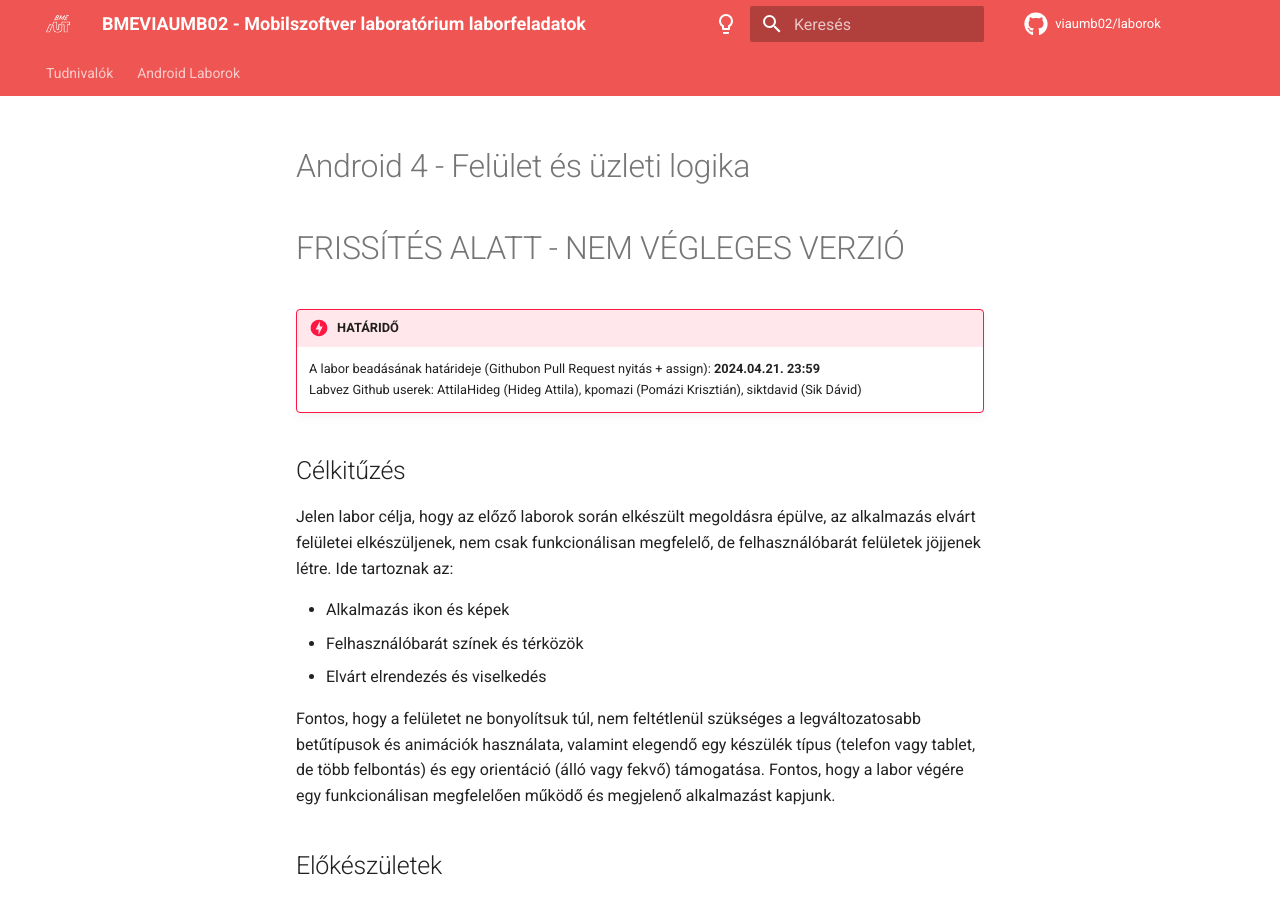
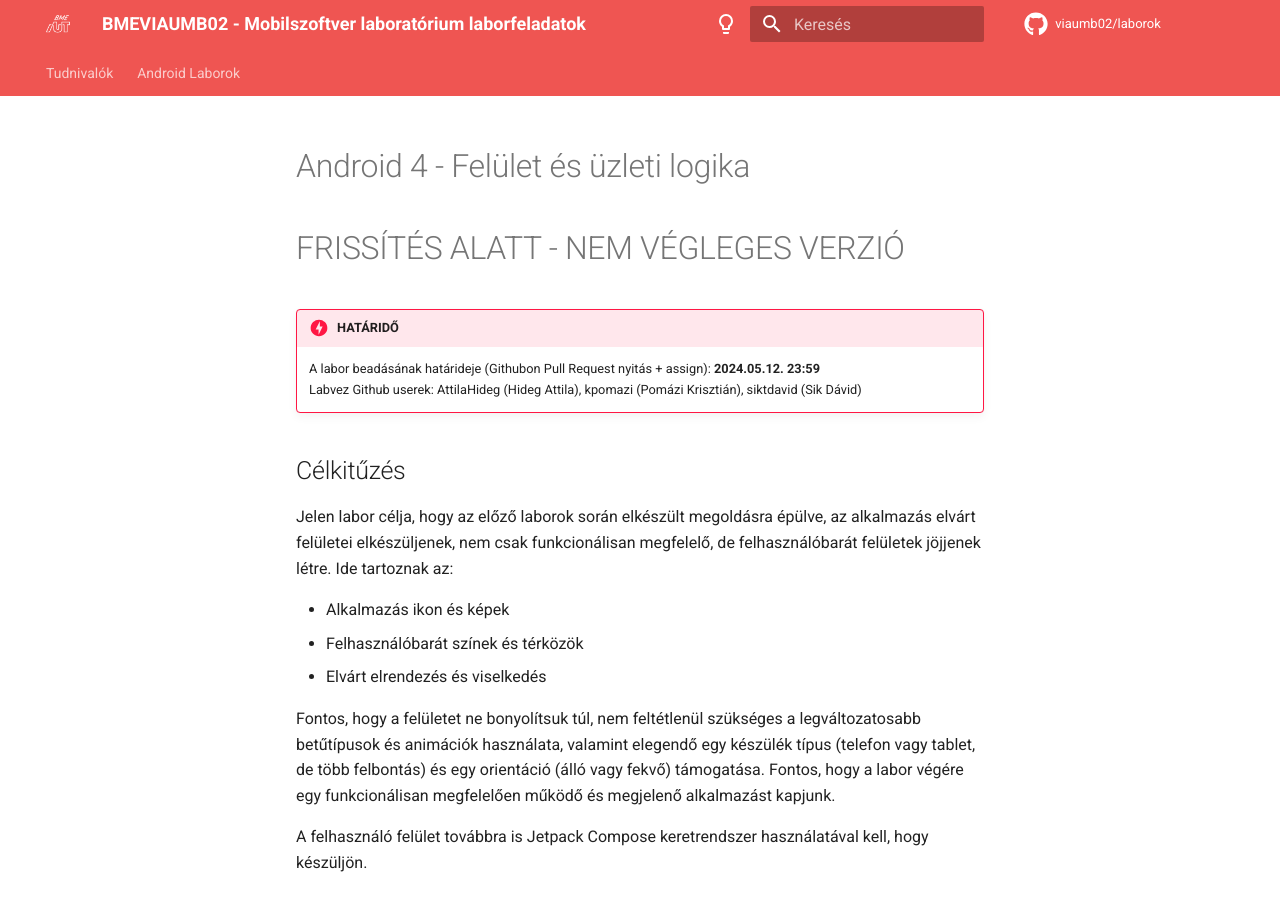
Before and after one commit to VIAUMB02/laborok, an MkDocs documentation site: the page built from docs/android/A04/index.md, in a window 1280 px wide and 900 px high. Built offline with MkDocs 1.6.1 and Material for MkDocs 9.7.7, drawn with Linux system fonts in a browser that asks for light colours; comment, search, counter and statistics services are not loaded.

Commit message:
Lab04 update

```diff
--- a/docs/android/A04/index.md
+++ b/docs/android/A04/index.md
@@ -3,7 +3,7 @@
 # FRISSÍTÉS ALATT - NEM VÉGLEGES VERZIÓ
 
 !!!danger "HATÁRIDŐ"
-	A labor beadásának határideje (Githubon Pull Request nyitás + assign): **2024.04.21. 23:59**
+	A labor beadásának határideje (Githubon Pull Request nyitás + assign): **2024.05.12. 23:59**
     Labvez Github userek: AttilaHideg (Hideg Attila), kpomazi (Pomázi Krisztián), siktdavid (Sik Dávid)
 
 ## Célkitűzés
@@ -15,6 +15,8 @@ Jelen labor célja, hogy az előző laborok során elkészült megoldásra épü
 - Elvárt elrendezés és viselkedés
 
 Fontos, hogy a felületet ne bonyolítsuk túl, nem feltétlenül szükséges a legváltozatosabb betűtípusok és animációk használata, valamint elegendő egy készülék típus (telefon vagy tablet, de több felbontás) és egy orientáció (álló vagy fekvő) támogatása. Fontos, hogy a labor végére egy funkcionálisan megfelelően működő és megjelenő alkalmazást kapjunk.
+
+A felhasználó felület továbbra is Jetpack Compose keretrendszer használatával kell, hogy készüljön.
 
 
 ## Előkészületek
```
